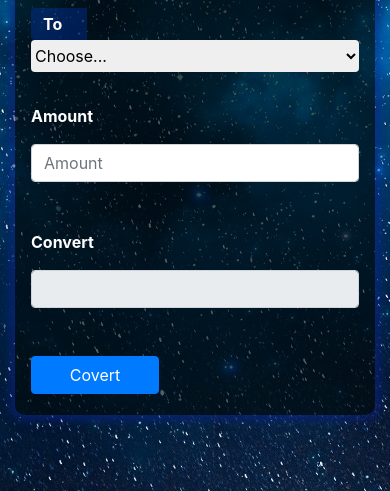
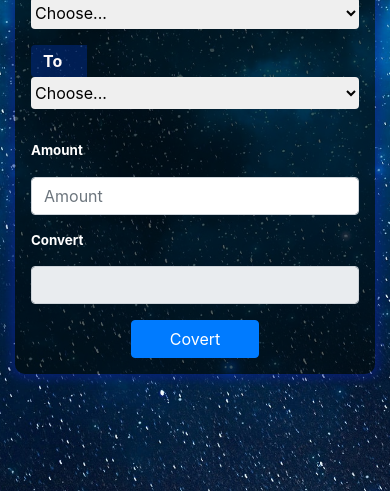
Before and after one commit to Adem-Tozlu/Project-Crypto-Currencyconverter, a website: page index.html in a window 390 px wide. Shown: the part 353-844 px from the top of the page. Drawn offline with nearby package versions, Linux system fonts and the light colour scheme.

Commit message:
Style geändert

```diff
--- a/style.css
+++ b/style.css
@@ -73,13 +73,12 @@ button {
   padding-bottom: 1rem;
 }
 
-
 @media (max-width: 600px) {
   #conversion-form {
     display: flex;
     flex-direction: column;
     width: 100%;
-    height: 60vh;
+    height: 100%;
 
     padding: 1rem;
   }
@@ -92,6 +91,8 @@ button {
   .pt-3,
   .output {
     width: 100%;
+    margin-bottom: -2rem;
+    font-size: smaller;
   }
 }
 
@@ -104,6 +105,6 @@ button {
   }
 
   img {
-    width: 6rem;
+    width: 5rem;
   }
 }
```
Also changed, not shown: index.html (+1 -4 lines).
